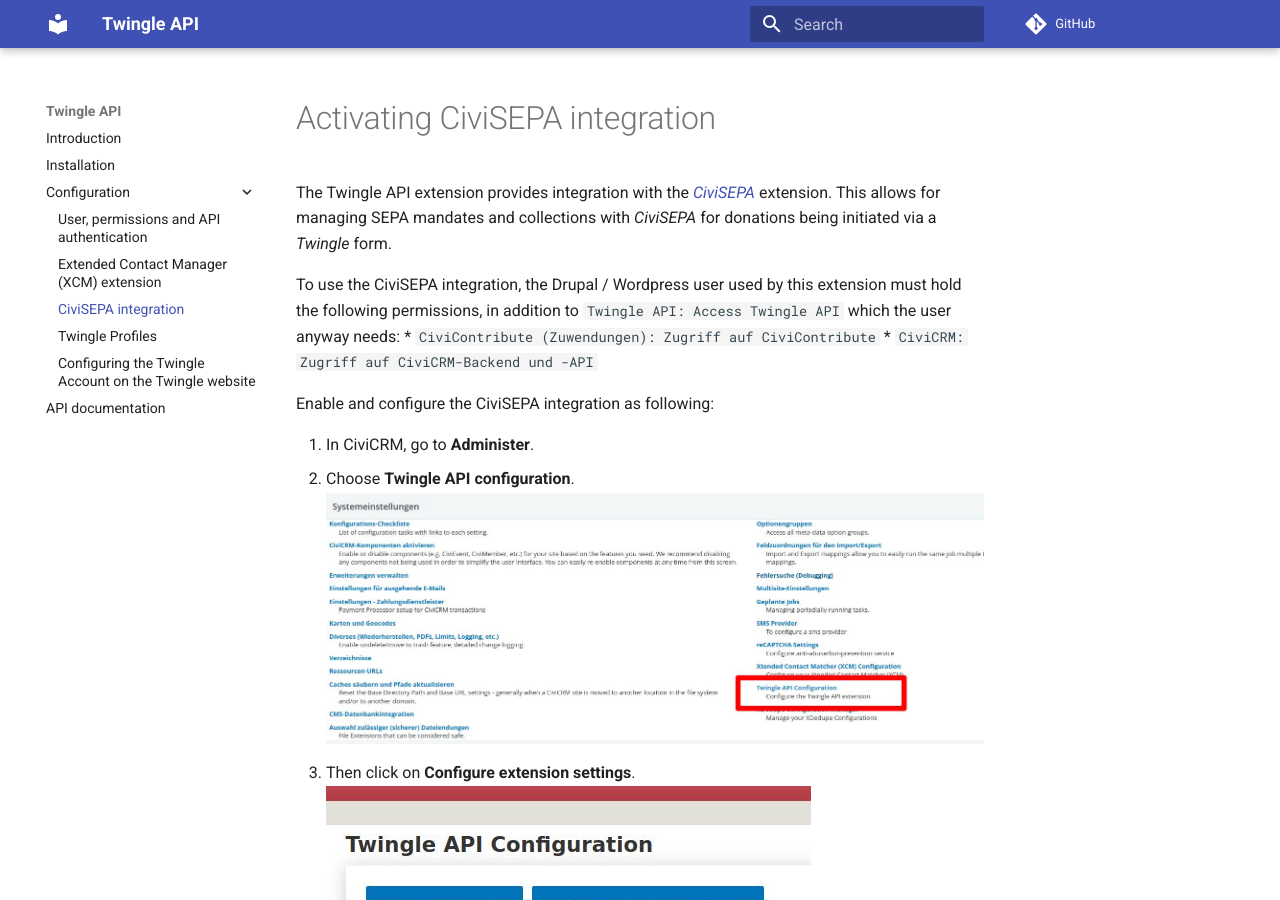
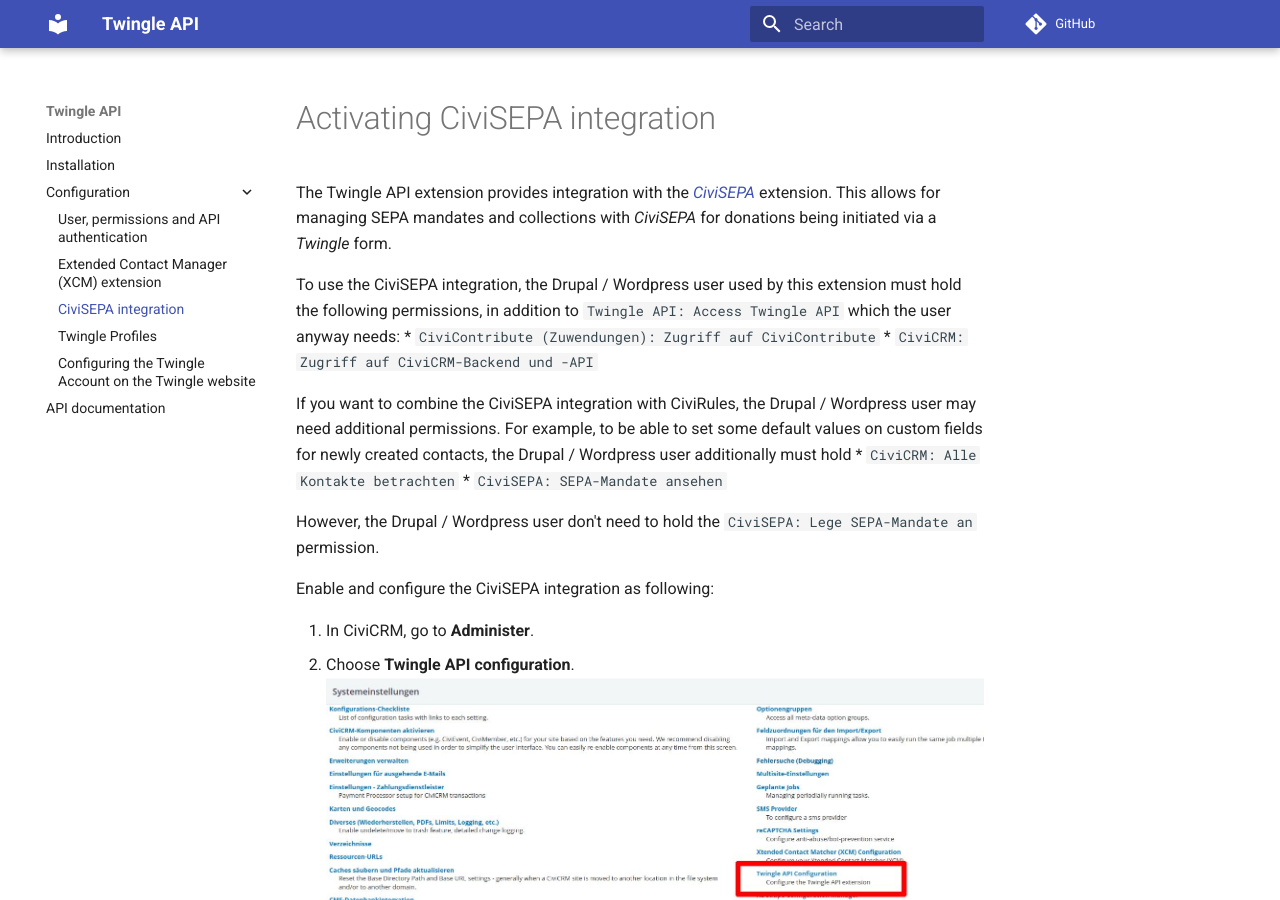
Before and after one commit to systopia/de.systopia.twingle, an MkDocs documentation site: the page built from docs/configuration/civisepa.md, in a window 1280 px wide and 900 px high. Built offline with MkDocs 1.6.1 and Material for MkDocs 9.7.7, drawn with Linux system fonts in a browser that asks for light colours; comment, search, counter and statistics services are not loaded.

Commit message:
More Documentation on permissions for CiviSEPA integration

```diff
--- a/docs/configuration/civisepa.md
+++ b/docs/configuration/civisepa.md
@@ -8,6 +8,12 @@ extension. This allows for managing SEPA mandates and collections with
 To use the CiviSEPA integration, the Drupal / Wordpress user used by this extension must hold the following permissions, in addition to `Twingle API: Access Twingle API` which the user anyway needs:
 * `CiviContribute (Zuwendungen): Zugriff auf CiviContribute`
 * `CiviCRM: Zugriff auf CiviCRM-Backend und -API`
+
+If you want to combine the CiviSEPA integration with CiviRules, the Drupal / Wordpress user may need additional permissions. For example, to be able to set some default values on custom fields for newly created contacts, the Drupal / Wordpress user additionally must hold
+* `CiviCRM: Alle Kontakte betrachten`
+* `CiviSEPA: SEPA-Mandate ansehen`
+
+However, the Drupal / Wordpress user don't need to hold the `CiviSEPA: Lege SEPA-Mandate an` permission.
 
 Enable and configure the CiviSEPA integration as following:
 
```
